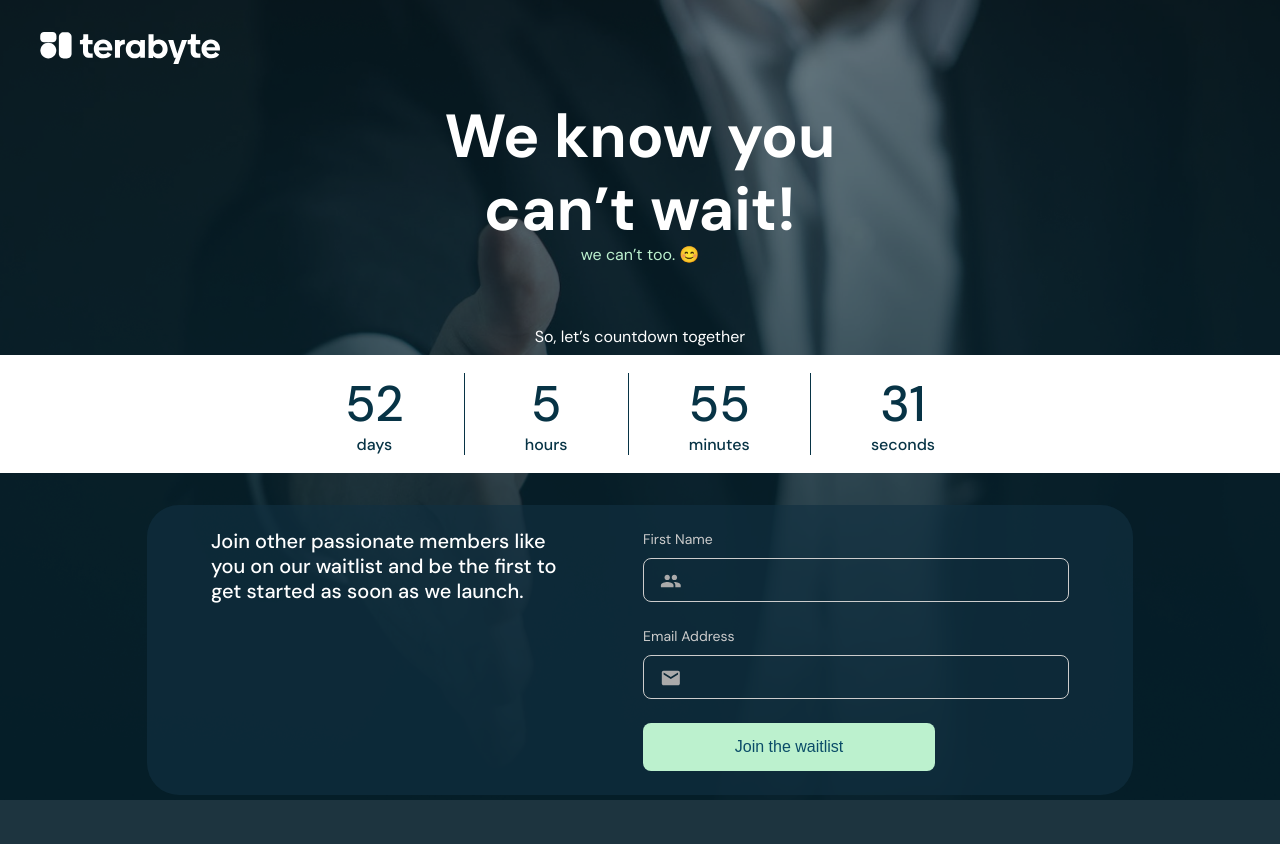
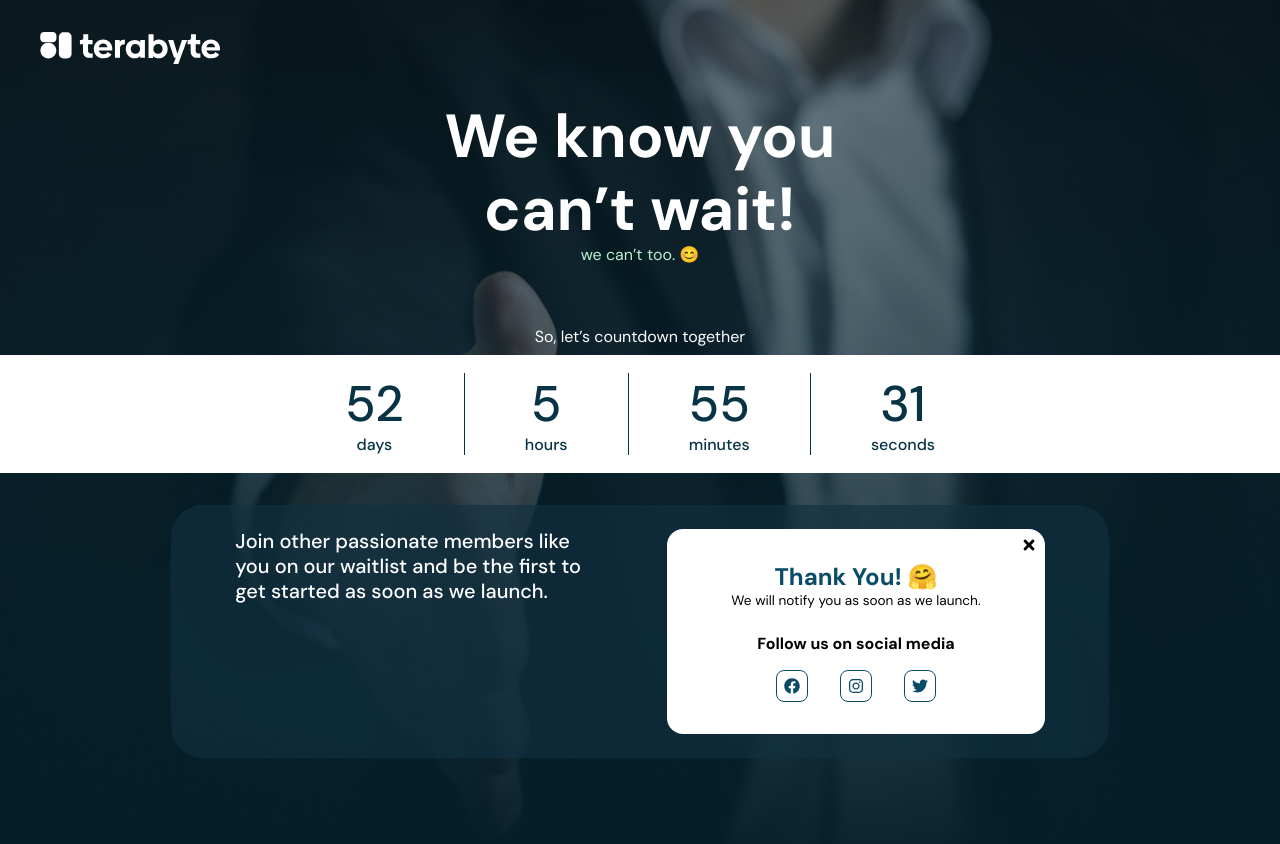
Before and after one commit to terabytetech/countdown, a React (Create React App) app: page / in a window 1280 px wide. Both pictures are taken after typing "Sample", "name@example.com" into the empty fields and a click on the button "Join the waitlist". Shown: the top 844 px of the page. Before the commit the page ends 800 px from the top, so only its background shows below. Built offline with nearby package versions, Linux system fonts and the light colour scheme; no server answers.

Commit message:
Storing User form data into firebase store

```diff
--- a/package.json
+++ b/package.json
@@ -7,8 +7,10 @@
     "@testing-library/jest-dom": "^5.17.0",
     "@testing-library/react": "^13.4.0",
     "@testing-library/user-event": "^13.5.0",
+    "firebase": "^10.3.0",
     "react": "^18.2.0",
     "react-dom": "^18.2.0",
+    "react-icons": "^4.10.1",
     "react-scripts": "5.0.1",
     "sass": "^1.66.1",
     "web-vitals": "^2.1.4"
--- a/src/components/Form/Form.jsx
+++ b/src/components/Form/Form.jsx
@@ -2,8 +2,23 @@ import React, { useState } from "react";
 import "./Form.scss";
 import { ReactComponent as Mail } from "../../assets/svg/email.svg";
 import { ReactComponent as User } from "../../assets/svg/people.svg";
+import { db } from "../../config/firebase";
+import { collection, addDoc } from "firebase/firestore";
+import { FaTwitter, FaInstagram, FaFacebook, FaTimes } from "react-icons/fa";
 
 const Form = () => {
+  const addUserFormData = async (values) => {
+    try {
+      const docRef = await addDoc(
+        collection(db, "terabyteCountdownFormData"),
+        values
+      );
+      console.log("Document written with ID: ", docRef.id);
+    } catch (error) {
+      console.error("Error adding document: ", error);
+    }
+  };
+
   const initialFormData = {
     firstName: "",
     email: "",
@@ -11,6 +26,7 @@ const Form = () => {
 
   const [formData, setFormData] = useState(initialFormData);
   const [errors, setErrors] = useState({});
+  const [showThankYou, setShowThankYou] = useState(false);
 
   const validateForm = () => {
     const newErrors = {};
@@ -47,6 +63,8 @@ const Form = () => {
   const handleSubmit = (e) => {
     e.preventDefault();
     if (validateForm()) {
+      addUserFormData(formData);
+      setShowThankYou(true);
       console.log("Form submitted:", formData);
       setFormData(initialFormData);
     }
@@ -60,6 +78,32 @@ const Form = () => {
           first to get started as soon as we launch.
         </p>
       </div>
+      {showThankYou ? (
+        <div className="wrapper__thankyou flex">
+          <div className="wrapper__thankyou--close flex">
+            <FaTimes onClick={() => setShowThankYou(false)} />
+          </div>
+          <div className="wrapper__thankyou--text flex">
+            <h2>Thank You! 🤗 </h2>
+            <p>We will notify you as soon as we launch.</p>
+          </div>
+
+          <div className="wrapper__thankyou--social">
+            <p>Follow us on social media</p>
+            <div className="social__icons flex">
+              <a href="https://www.facebook.com/terabytecountdown">
+                <FaFacebook />
+              </a>
+              <a href="https://www.instagram.com/terabytecountdown/">
+                <FaInstagram />
+              </a>
+              <a href="https://twitter.com/terabytecount">
+                <FaTwitter />
+              </a>
+            </div>
+          </div>
+        </div>
+      ) : (
         <form
           action="https://app.convertkit.com/forms/5515020/subscriptions"
           method="post"
@@ -113,6 +157,7 @@ const Form = () => {
             <span>Join the waitlist</span>
           </button>
         </form>
+      )}
     </div>
   );
 };
--- a/src/components/Form/Form.scss
+++ b/src/components/Form/Form.scss
@@ -5,6 +5,7 @@
   gap: 72px;
   border-radius: 32px;
   background: rgba(18, 49, 65, 0.65);
+  transition: var(--transition);
   @media screen and (max-width: 768px) {
     border-radius: 16px;
     flex-direction: column;
@@ -125,3 +126,60 @@
     }
   }
 }
+
+.wrapper__thankyou {
+  background-color: #fff;
+  padding: 2rem 4rem;
+  border-radius: 1rem;
+  flex-direction: column;
+  gap: 1.5rem;
+  position: relative;
+  &--close {
+    position: absolute;
+    top: 0;
+    right: 0;
+    width: 2rem;
+    height: 2rem;
+    &:hover {
+      color: var(--clr-darkblue-3);
+    }
+    cursor: pointer;
+  }
+  &--text {
+    flex-direction: column;
+    h2 {
+      color: var(--clr-darkblue-3);
+    }
+    p {
+      font-size: 0.85rem;
+    }
+  }
+
+  &--social {
+    p {
+      font-weight: 700;
+      margin-bottom: 1rem;
+    }
+    .social__icons {
+      gap: 2rem;
+      a {
+        width: 2rem;
+        height: 2rem;
+        border-radius: 8px;
+        color: var(--clr-darkblue-3);
+        background-color: transparent;
+        border: 1px solid var(--clr-darkblue-3);
+        display: flex;
+        justify-content: center;
+        align-items: center;
+        font-size: 1rem;
+        transition: all 0.3s ease-in-out;
+        &:hover {
+          background-color: var(--clr-green-5);
+          border: none;
+          color: var(--clr-darkblue-3);
+        }
+      }
+    }
+  }
+}
--- a/src/components/Hero/Hero.scss
+++ b/src/components/Hero/Hero.scss
@@ -4,7 +4,7 @@
   background-position: center;
   background-repeat: no-repeat;
   background-attachment: fixed;
-  height: 100vh;
+  height: 115vh;
   width: 100%;
   position: relative;
   padding-bottom: 1rem;
--- /dev/null
+++ b/src/config/firebase.js
@@ -0,0 +1,20 @@
+// Import the functions you need from the SDKs you need
+import { initializeApp } from "firebase/app";
+import { getAuth } from "firebase/auth";
+import { getFirestore } from "firebase/firestore";
+
+const firebaseConfig = {
+  apiKey: "AIzaSyCRILB09QprMzGHDS1VbPFW545pjxYShPA",
+  authDomain: "testingapp-7068e.firebaseapp.com",
+  projectId: "testingapp-7068e",
+  storageBucket: "testingapp-7068e.appspot.com",
+  messagingSenderId: "277665273750",
+  appId: "1:277665273750:web:1948896c3b634df7f5efb7",
+  measurementId: "G-PCK4VKYZ2H",
+};
+
+// Initialize Firebase
+const app = initializeApp(firebaseConfig);
+export const auth = getAuth(app);
+export const db = getFirestore(app);
+export default app;
```
Also changed, not shown: 1 other file (tests, documents, lock files or other folders). Lines whose indentation alone changed are shown as unchanged.
